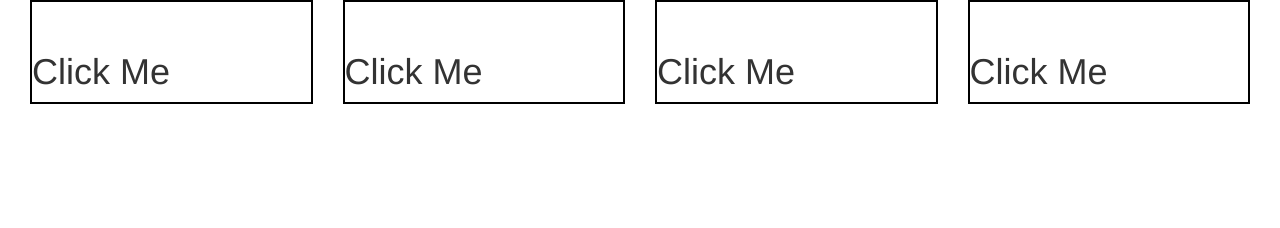
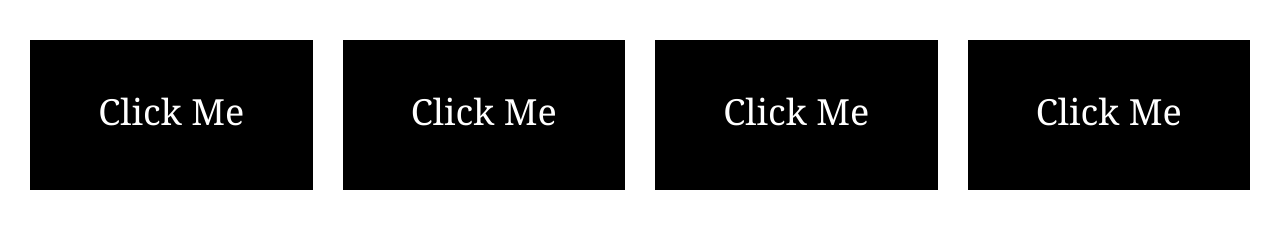
Before and after one commit to kheniparth/Card-Match-Game, a plain HTML site: page index.html in a window 1280 px wide. Drawn offline with nearby package versions, Linux system fonts and the light colour scheme.

Commit message:
CSS for flipping card
Required css to flip card written.
In JS file one array created with one shuffle function which will
shuffle the elements of array when get called.

By using for loop the divs with name “imageHolder” get updated using
innerHTML attribute.

```diff
--- a/css/main.css
+++ b/css/main.css
@@ -11,3 +11,69 @@ img {
 		margin-left: auto;
 		margin-right: auto;
 	}
+.flip {
+	  -webkit-perspective: 800;
+	  -ms-perspective: 800;
+	  -moz-perspective: 800;
+	  -o-perspective: 800;
+	   height: 150px;
+	   position: relative;
+	   margin: 40px auto 1px;
+	}
+.flip .card.flipped {
+	  transform:rotatey(-180deg);
+	  -ms-transform:rotatey(-180deg); /* IE 9 */
+	  -moz-transform:rotatey(-180deg); /* Firefox */
+	  -webkit-transform:rotatey(-180deg); /* Safari and Chrome */
+	  -o-transform:rotatey(-180deg); /* Opera */
+	}
+.flip .card {
+	  width: 100%;
+	  height: 100%;
+	  -webkit-transform-style: preserve-3d;
+	  -webkit-transition: 0.5s;
+	  -moz-transform-style: preserve-3d;
+	  -moz-transition: 0.5s;
+	  -ms-transform-style: preserve-3d;
+	  -ms-transition: 0.5s;
+	  -o-transform-style: preserve-3d;
+	  -o-transition: 0.5s;
+	  transform-style: preserve-3d;
+	  transition: 0.5s;
+	}
+.flip .card .face {
+	  width: 100%;
+	  height: 100%;
+	  position: absolute;
+	  z-index: 2;
+	  font-family: Georgia;
+	  font-size: 3em;
+	  text-align: center;
+	  line-height: 150px;
+	  backface-visibility: hidden;  /* W3C */
+	  -webkit-backface-visibility: hidden; /* Safari & Chrome */
+	  -moz-backface-visibility: hidden; /* Firefox */
+	  -ms-backface-visibility: hidden; /* Internet Explorer */
+	  -o-backface-visibility: hidden; /* Opera */
+
+	}
+.flip .card .front {
+	  position: absolute;
+	  z-index: 1;
+	  background: black;
+	  color: white;
+	  cursor: pointer;
+	}
+.flip .card .back {
+		background: blue;
+		background: white;
+		color: black;
+		cursor: pointer;
+
+	  transform:rotatey(-180deg);
+	  -ms-transform:rotatey(-180deg); /* IE 9 */
+	  -moz-transform:rotatey(-180deg); /* Firefox */
+	  -webkit-transform:rotatey(-180deg); /* Safari and Chrome */
+	  -o-transform:rotatey(-180deg); /* Opera */
+
+	}
--- a/js/main.js
+++ b/js/main.js
@@ -5,3 +5,42 @@ var firstCard;
 var secondCard;
 var cardWaiting = false;
 var playerWon = false;
+
+$(document).ready(function(){
+
+var array = [1,4,3,2,
+             4,2,3,1,
+             1,2,3,4,
+             3,1,2,4]
+shuffle(array);
+console.log(array);
+var divs = document.getElementsByName("imageHolder");
+for(var i=0;i<divs.length;i++)
+{
+    divs[i].innerHTML=array[i];
+}
+
+
+
+
+
+
+function shuffle(array) {
+  var currentIndex = array.length, temporaryValue, randomIndex ;
+
+  // While there remain elements to shuffle...
+  while (0 !== currentIndex) {
+
+    // Pick a remaining element...
+    randomIndex = Math.floor(Math.random() * currentIndex);
+    currentIndex -= 1;
+
+    // And swap it with the current element.
+    temporaryValue = array[currentIndex];
+    array[currentIndex] = array[randomIndex];
+    array[randomIndex] = temporaryValue;
+  }
+
+  return array;
+}
+});
```
